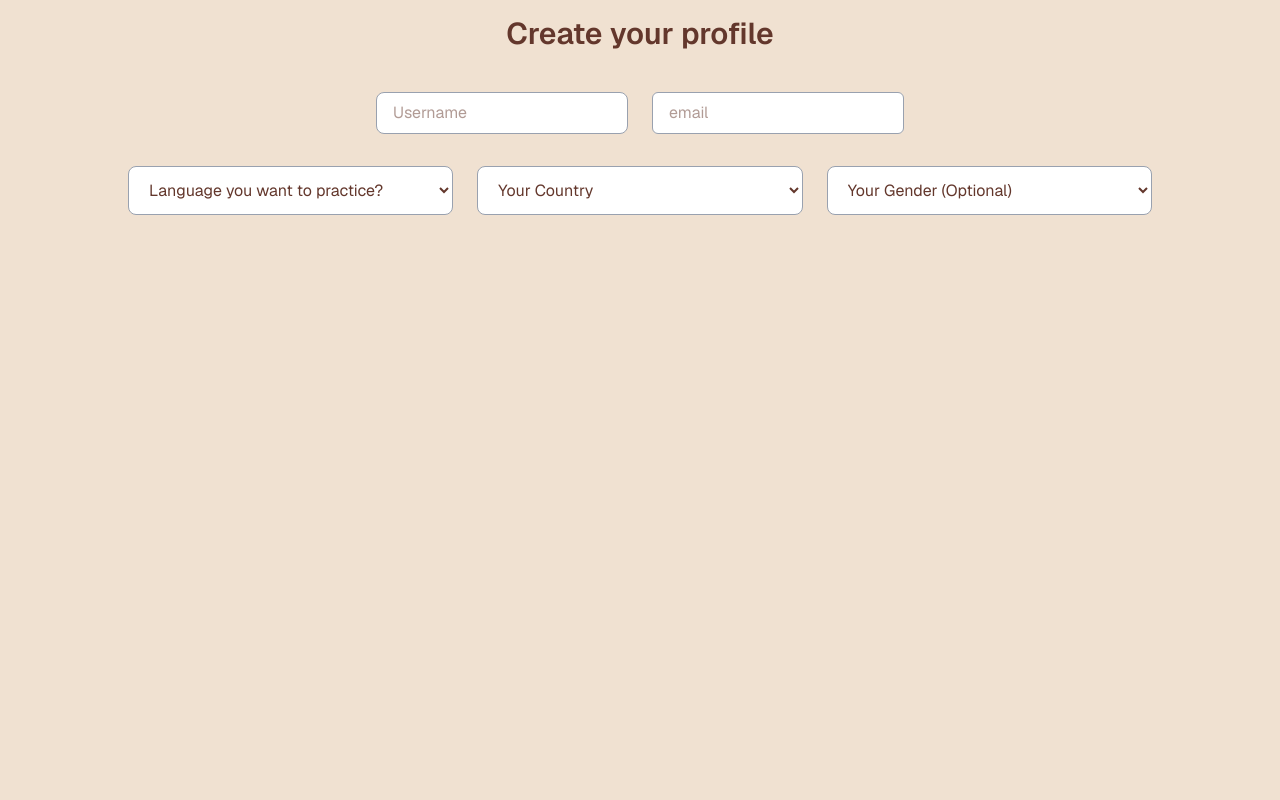
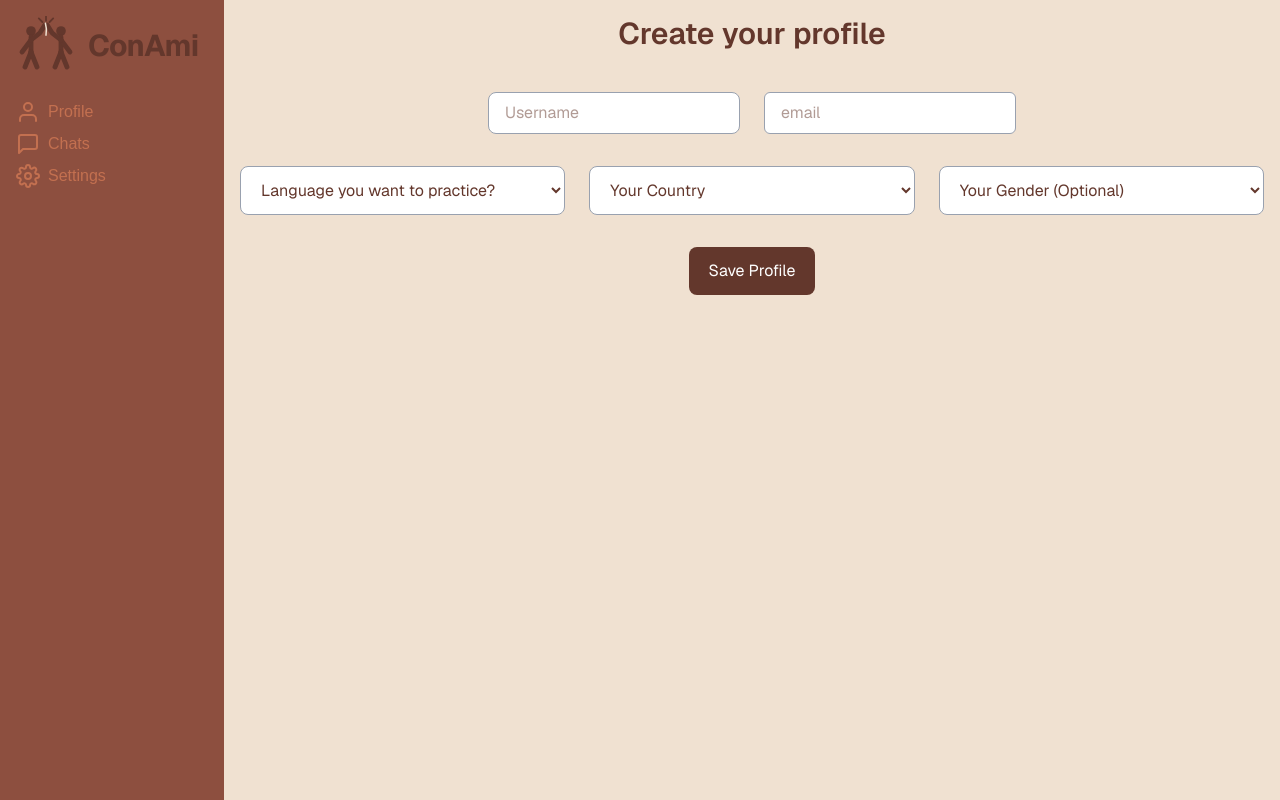
Before and after one commit to Fabiang120/ConAmi, a Next.js app in the folder conami/: page /Profile in a window 1280 px wide. Built offline with nearby package versions, Linux system fonts and the light colour scheme.

Commit message:
added a save button and added navbar in profile

```diff
--- a/conami/src/app/Profile/page.js
+++ b/conami/src/app/Profile/page.js
@@ -1,5 +1,7 @@
 "use client";
-import { useState } from "react";
+import Sidebar from '../Components/sidebar.js'
+import { FiSend } from "react-icons/fi";
+import React, { useEffect, useState, useRef } from "react";
 
 export default function Profile(){
     const [username, setUsername] = useState("");
@@ -9,12 +11,13 @@ export default function Profile(){
     const [gender, setGender] = useState("");
 
     return(
+    <div className="flex h-screen  overflow-hidden">
+        <Sidebar/>
         <div className="flex-1 min-h-screen items-center justify-center font-sans bg-[#f0e1d1]">
             <h1 className="text-3xl py-4 font-semibold mb-6 justify-center items-center flex">
                 Create your profile
             </h1>
             <div className="w-full max-w-5xl mx-auto space-y-8">
-
                 <div className="flex gap-6 justify-center">
                     <input
                         type="text"
@@ -86,8 +89,15 @@ export default function Profile(){
                         <option value="male">Male</option>
                         <option value="other">Other</option>
                         </select>
+
+                </div>
+                <div className = "flex justify-center">
+                    <button className="px-5 py-3 bg-[#63372c] text-white rounded-lg hover:bg-[#4a2a20] focus:outline-none focus:ring-2 focus:ring-[#63372c]">
+                        Save Profile
+                    </button>
                 </div>
             </div>
         </div>
+    </div>
     )
 }
```
